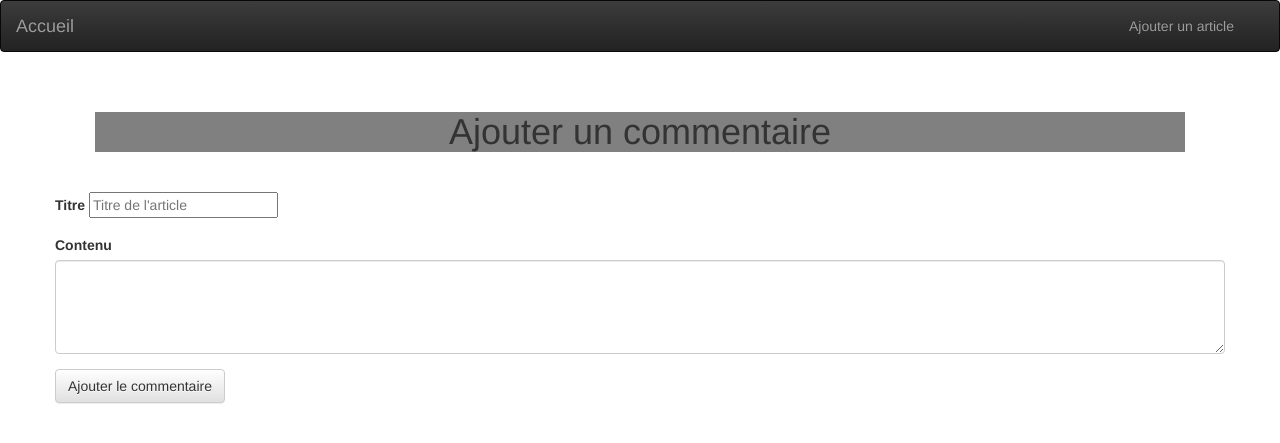
After one commit to florianpdf/atelier_blog_php_procedural, a PHP site: page /add_comment.php?id=1 in a window 1280 px wide. The commit adds this page. Shown: the top 443 px of the page. Run offline with PHP 8.4, Linux system fonts and the light colour scheme.

Commit message:
ajout de commentaire + visualisation des commentaire

```diff
--- a/add_article.php
+++ b/add_article.php
@@ -3,6 +3,8 @@
 	include('includes/header.php');
 
 ?>
+
+<!-- Formulaire d'ajout d'article -->
 
 <div class="container">
 	<div class="row">
--- /dev/null
+++ b/add_comment.php
@@ -0,0 +1,29 @@
+<?php
+
+	include('includes/header.php');
+
+?>
+
+<!-- Formulaire d'ajout de commentaire -->
+
+<div class="container">
+	<div class="row">
+		<h1 class="title">Ajouter un commentaire</h1>
+	</div>
+	<div class="row">
+		<form method="POST" action="add_comment_post.php">
+			<div class="form-group">
+				<label>Titre</label>
+				<input name="titre_comment" type="text" placeholder="Titre de l'article">
+			</div>
+			<div class="form-group">
+				<label>Contenu</label>
+				<textarea name="content_comment" class="form-control" rows="4"></textarea>
+			</div>
+			<input type="hidden" name="id" value="<?php echo $_GET['id'];?>">
+			<button type="submit" class="btn btn-default">Ajouter le commentaire</button>
+		</form>
+	</div>
+</div>
+
+<?php include('includes/footer.php'); ?>
--- a/style.css
+++ b/style.css
@@ -18,7 +18,23 @@
 .row_button{
 	text-align: center;
 }
+
 .articles{
 	border: 2px solid black;
 	margin: 3px;
 }
+.comment{
+	border: 2px solid red;
+}
+
+.title_article{
+	color: red;
+}
+
+.title_comment{
+	color: blue;
+}
+
+.comment h5{
+	text-decoration: underline;:
+}
--- a/update_article.php
+++ b/update_article.php
@@ -2,18 +2,23 @@
 
 	include('includes/header.php');
 
+	// Connection base de donnée
 	$bdd = new PDO('mysql:host=localhost;dbname=wild_blog;charset=utf8', 'root', 'root');
 
+	// Requete permettant de récupérer un article précis en précisant l'id de ce dernier
+	// Cette requête nous permet de renseigner les valeur dans les inputs du formulaire
 	$result = $bdd->prepare('SELECT id, titre, contenu FROM articles WHERE id = :id');
 	$result->execute(array(
 		'id' => $_GET['id']
 		)
 	);
 
+	// On extrait les données grace au fetch, etant donnée que l'on récupère un seul article (chaque article est rendu unique grâce à son id), on a pas besoin de faire une boucle
 	$donnee = $result->fetch();
 
 ?>
 
+<!-- Formulaire de modification d'article -->
 <div class="container">
 	<div class="row">
 		<h1 class="title">Modifier l'article</h1>
```
Also changed, not shown: add_article_post.php (+9 -0 lines), add_comment_post.php (added, +23 -0 lines), delete_article_action.php (+7 -0 lines), index.php (+33 -2 lines), update_article_action.php (+8 -0 lines).
